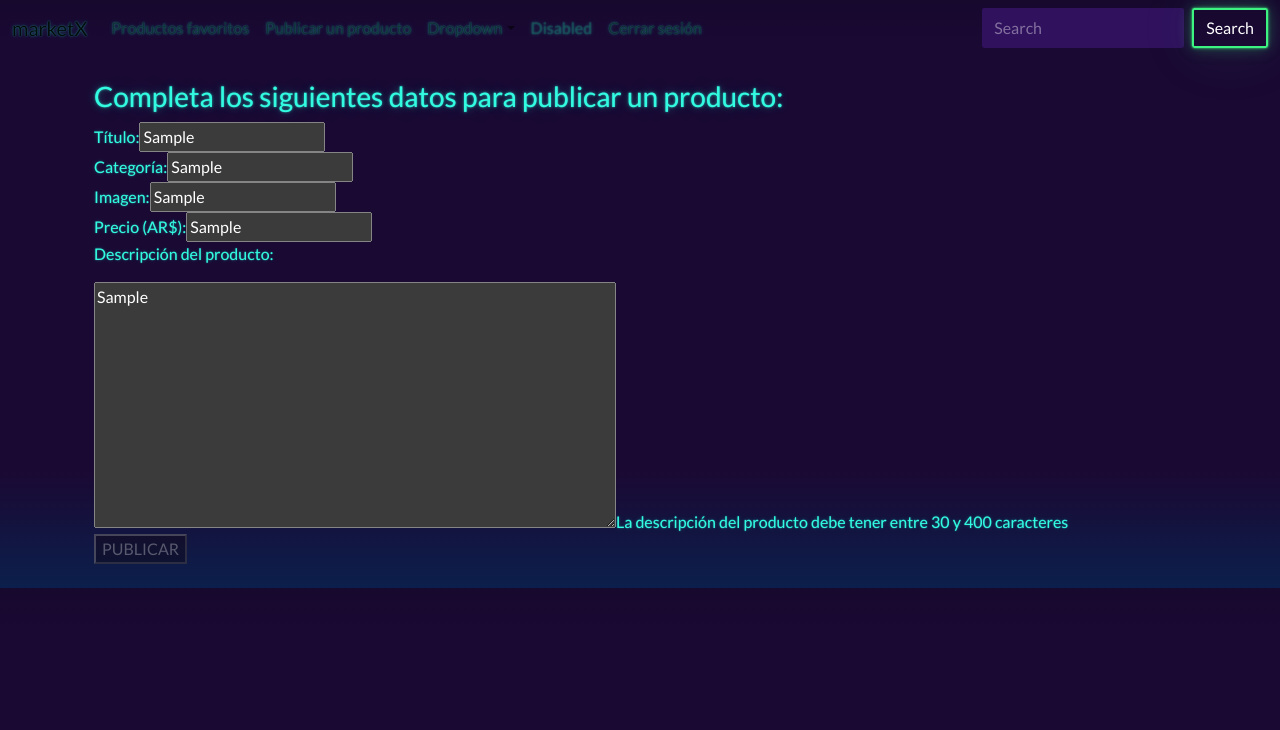
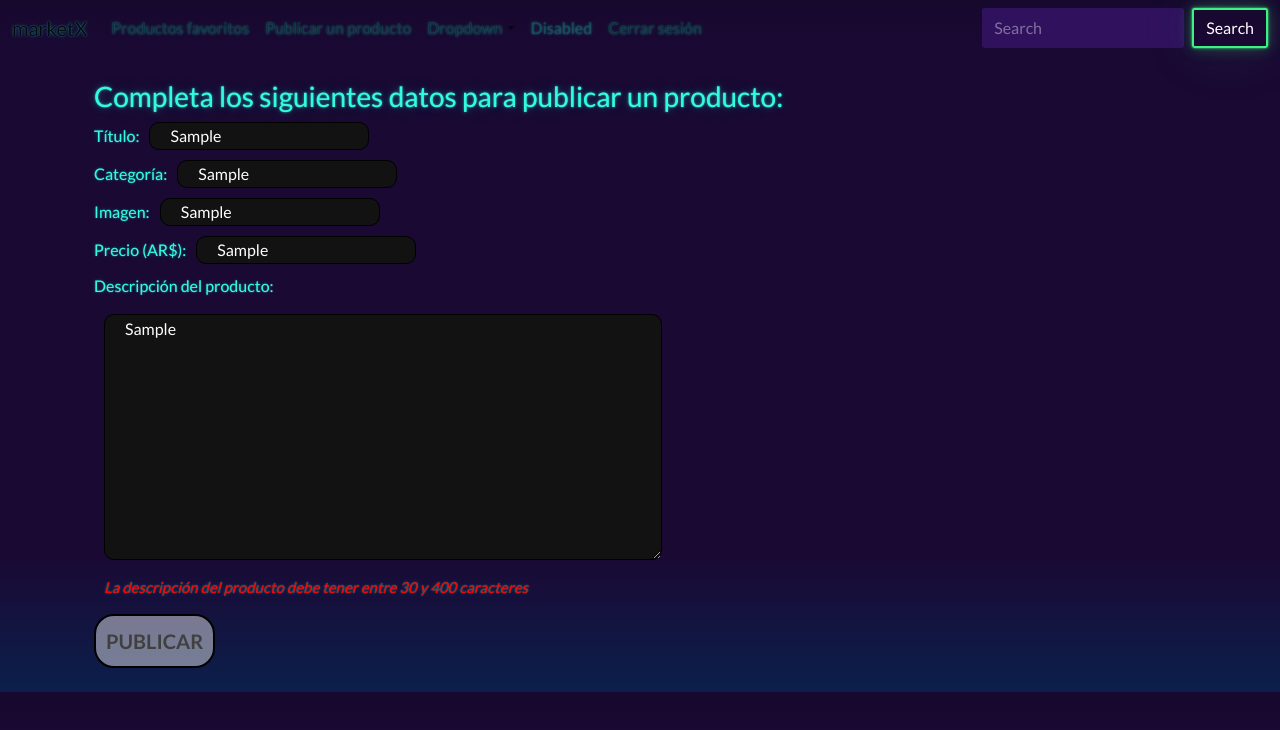
Before and after one commit to Gabriel20Arr/marketX, a Next.js app in the folder client/: page /form in a window 1280 px wide. Both pictures are taken after typing "Sample", "Sample", "Sample", "Sample", "Sample" into the empty fields and a click on the button "PUBLICAR". Shown: the top 730 px of the page. Built offline with nearby package versions, Linux system fonts and the light colour scheme.

Commit message:
Estilos agregados al form de crear producto

```diff
--- /dev/null
+++ b/client/src/app/form/Form.module.css
@@ -0,0 +1,43 @@
+.formInput{
+    margin-left: 10px;
+    margin-bottom: 10px;
+    padding-left: 20px;
+    padding-right: 20px;
+    border: 1px solid black;
+    border-radius: 10px;
+}
+
+.errors{
+    margin-left: 10px;
+    color: red;
+    font-size: 15px;
+    font-style: italic;
+}
+
+.submitButton{
+    padding: 10px;
+    background-color: aqua;
+    color: darkblue;
+    border-radius: 20px;
+    border: 2px solid black;
+    font-size: large;
+    font-weight: bolder;
+}
+
+.submitButton:hover{
+    cursor: pointer;
+    transition: 0.1s;
+    background-color: blue;
+    box-shadow: 0 0 20px aqua;
+    color: white;
+    font-weight: bolder;
+    font-style: italic;
+}
+
+.submitButton:disabled{
+    background-color: rgba(255, 255, 255, 0.43);
+    color: rgb(64, 64, 64);
+    font-size: 20px;
+    box-shadow: 0;
+    border: 2px solid black;
+}
--- a/client/src/app/form/page.jsx
+++ b/client/src/app/form/page.jsx
@@ -3,6 +3,7 @@
 import { useState } from "react";
 import validation from './validation';
 import axios from "axios";
+import style from './Form.module.css';
 
 export default function CrearProducto(){
     const [form, setForm] = useState({
@@ -55,30 +56,30 @@ export default function CrearProducto(){
                 <h3>Completa los siguientes datos para publicar un producto: </h3>
                 <div>
                     <label htmlFor="">Título: </label>
-                    <input type="text" name="titulo" value={form.titulo} onChange={changeHandler} />
-                    {errors.titulo && <span>{errors.titulo}</span>}
+                    <input type="text" name="titulo" className={style.formInput} value={form.titulo} onChange={changeHandler} />
+                    {errors.titulo && <span className={style.errors}>{errors.titulo}</span>}
                 </div>
                 <div>
                     <label htmlFor="">Categoría: </label>
-                    <input type="text" name="categoria" value={form.categoria} onChange={changeHandler}/>
-                    {errors.categoria && <span>{errors.categoria}</span>}
+                    <input type="text" name="categoria" className={style.formInput} value={form.categoria} onChange={changeHandler}/>
+                    {errors.categoria && <span className={style.errors}>{errors.categoria}</span>}
                 </div>
                 <div>
                     <label htmlFor="">Imagen: </label>
-                    <input type="text" name="imagen" value={form.imagen} onChange={changeHandler}/>
-                    {errors.imagen && <span>{errors.imagen}</span>}
+                    <input type="text" name="imagen" className={style.formInput} value={form.imagen} onChange={changeHandler}/>
+                    {errors.imagen && <span className={style.errors}>{errors.imagen}</span>}
                 </div>
                 <div>
                     <label htmlFor="">Precio (AR$): </label>
-                    <input type="text" name="precio" value={form.precio} onChange={changeHandler}/>
-                    {errors.precio && <span>{errors.precio}</span>}
+                    <input type="text" name="precio" className={style.formInput} value={form.precio} onChange={changeHandler}/>
+                    {errors.precio && <span className={style.errors}>{errors.precio}</span>}
                 </div>
                 <div>
                     <p>Descripción del producto: </p>
-                    <textarea name="descripcion" id="" cols="60" rows="10" value={form.descripcion} onChange={changeHandler}></textarea>
-                    {errors.descripcion && <span>{errors.descripcion}</span>}
+                    <textarea name="descripcion" className={style.formInput} id="" cols="60" rows="10" value={form.descripcion} onChange={changeHandler}></textarea>
+                    {errors.descripcion && <p className={style.errors}>{errors.descripcion}</p>}
                 </div>
-                <button type="submit" disabled={errors.titulo || errors.categoria || errors.imagen || errors.precio || errors.descripcion}>PUBLICAR</button>
+                <button type="submit" className={style.submitButton} disabled={errors.titulo || errors.categoria || errors.imagen || errors.precio || errors.descripcion}>PUBLICAR</button>
             </div>
         </form>
     )
```
